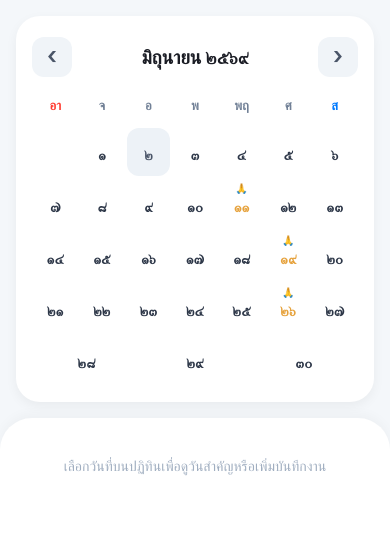
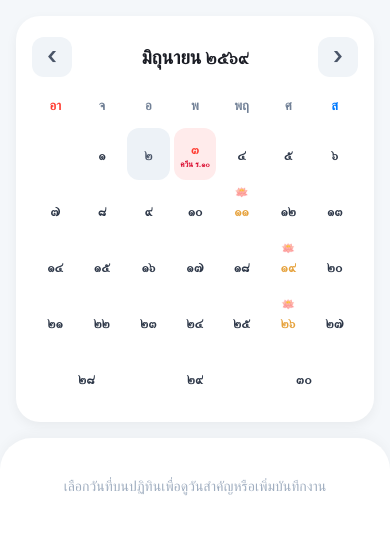
Before and after one commit to ballmechai-ux/-thai, a React Native app: screen / in a window 390 px wide. Shown: the top 534 px of the page. Built offline with nearby package versions, Linux system fonts and the light colour scheme.

Commit message:
Update App.jsx

```diff
--- a/App.jsx
+++ b/App.jsx
@@ -24,55 +24,55 @@ export default function App() {
   ];
   const daysOfWeek = ["อา", "จ", "อ", "พ", "พฤ", "ศ", "ส"];
 
-  // 1. ระบบฐานข้อมูลวันสำคัญและวันพระ (สามารถมาเพิ่มวันอื่นๆ ในนี้ทีหลังได้ครับ)
+  // ฐานข้อมูลวันสำคัญ วันพระ และระบุวันหยุด (เพิ่ม shortName สำหรับเขียนลงบนช่องวันที่)
   const holidayData = {
-    // เดือน มกราคม (01)
-    "01-01": { name: "วันขึ้นปีใหม่", isBuddhaDay: false },
-    "01-16": { name: "วันครู", isBuddhaDay: false },
-    // เดือน กุมภาพันธ์ (02)
-    "02-12": { name: "วันพระ (แรม ๘ ค่ำ เดือน ๒)", isBuddhaDay: true },
-    "02-19": { name: "วันพระ (แรม ๑๕ ค่ำ เดือน ๒)", isBuddhaDay: true },
-    "02-27": { name: "วันพระ (ขึ้น ๘ ค่ำ เดือน ๓)", isBuddhaDay: true },
-    // เดือน มีนาคม (03)
-    "03-06": { name: "วันมาฆบูชา (วันพระใหญ่)", isBuddhaDay: true },
-    "03-14": { name: "วันพระ (แรม ๘ ค่ำ เดือน ๓)", isBuddhaDay: true },
-    "03-21": { name: "วันพระ (แรม ๑๕ ค่ำ เดือน ๓)", isBuddhaDay: true },
-    "03-29": { name: "วันพระ (ขึ้น ๘ ค่ำ เดือน ๔)", isBuddhaDay: true },
-    // เดือน เมษายน (04)
-    "04-06": { name: "วันจักรี / วันพระใหญ่", isBuddhaDay: true },
-    "04-13": { name: "วันสงกรานต์", isBuddhaDay: false },
-    "04-14": { name: "วันสงกรานต์ / วันครอบครัว", isBuddhaDay: false },
-    "04-15": { name: "วันสงกรานต์", isBuddhaDay: false },
-    "04-21": { name: "วันพระ (แรม ๑๕ ค่ำ เดือน ๔)", isBuddhaDay: true },
-    "04-29": { name: "วันพระ (ขึ้น ๘ ค่ำ เดือน ๕)", isBuddhaDay: true },
-    // เดือน พฤษภาคม (05)
-    "05-01": { name: "วันแรงงานแห่งชาติ", isBuddhaDay: false },
-    "05-04": { name: "วันฉัตรมงคล", isBuddhaDay: false },
-    "05-06": { name: "วันพระ (แรม ๘ ค่ำ เดือน ๕)", isBuddhaDay: true },
-    "05-13": { name: "วันพระ (แรม ๑๕ ค่ำ เดือน ๕)", isBuddhaDay: true },
-    "05-22": { name: "วันวิสาขบูชา (วันพระใหญ่)", isBuddhaDay: true },
-    "05-30": { name: "วันพระ (แรม ๘ ค่ำ เดือน ๖)", isBuddhaDay: true },
-    // เดือน มิถุนายน (06)
-    "06-03": { name: "วันเฉลิมพระชนมพรรษาพระราชินี", isBuddhaDay: false },
-    "06-11": { name: "วันพระ (แรม ๑๕ ค่ำ เดือน ๖)", isBuddhaDay: true },
-    "06-19": { name: "วันพระ (ขึ้น ๘ ค่ำ เดือน ๗)", isBuddhaDay: true },
-    "06-26": { name: "วันพระ (ขึ้น ๑๕ ค่ำ เดือน ๗)", isBuddhaDay: true },
-    // เดือน กรกฎาคม (07)
-    "07-11": { name: "วันพระ (แรม ๑๕ ค่ำ เดือน ๗)", isBuddhaDay: true },
-    "07-19": { name: "วันพระ (ขึ้น ๘ ค่ำ เดือน ๘)", isBuddhaDay: true },
-    "07-25": { name: "วันอาสาฬหบูชา (วันพระใหญ่)", isBuddhaDay: true },
-    "07-26": { name: "วันเข้าพรรษา", isBuddhaDay: false },
-    "07-28": { name: "วันเฉลิมพระชนมพรรษา ร.๑๐", isBuddhaDay: false },
-    // เดือน สิงหาคม (08)
-    "08-12": { name: "วันแม่แห่งชาติ", isBuddhaDay: false },
-    // เดือน ตุลาคม (10)
-    "10-13": { name: "วันคล้ายวันสวรรคต ร.๙", isBuddhaDay: false },
-    "10-23": { name: "วันปิยมหาราช", isBuddhaDay: false },
-    "10-24": { name: "วันออกพรรษา (วันพระใหญ่)", isBuddhaDay: true },
-    // เดือน ธันวาคม (12)
-    "12-05": { name: "วันพ่อแห่งชาติ", isBuddhaDay: false },
-    "12-10": { name: "วันรัฐธรรมนูญ", isBuddhaDay: false },
-    "12-31": { name: "วันสิ้นปี", isBuddhaDay: false },
+    // มกราคม
+    "01-01": { name: "วันขึ้นปีใหม่", shortName: "ปีใหม่", isBuddhaDay: false, isGovernmentHoliday: true, isBankHoliday: true },
+    "01-16": { name: "วันครู", shortName: "วันครู", isBuddhaDay: false, isGovernmentHoliday: false, isBankHoliday: false },
+    // กุมภาพันธ์
+    "02-12": { name: "วันพระ (แรม ๘ ค่ำ เดือน ๒)", shortName: "", isBuddhaDay: true, isGovernmentHoliday: false, isBankHoliday: false },
+    "02-19": { name: "วันพระ (แรม ๑๕ ค่ำ เดือน ๒)", shortName: "", isBuddhaDay: true, isGovernmentHoliday: false, isBankHoliday: false },
+    "02-27": { name: "วันพระ (ขึ้น ๘ ค่ำ เดือน ๓)", shortName: "", isBuddhaDay: true, isGovernmentHoliday: false, isBankHoliday: false },
+    // มีนาคม
+    "03-06": { name: "วันมาฆบูชา", shortName: "มาฆบูชา", isBuddhaDay: true, isGovernmentHoliday: true, isBankHoliday: true },
+    "03-14": { name: "วันพระ (แรม ๘ ค่ำ เดือน ๓)", shortName: "", isBuddhaDay: true, isGovernmentHoliday: false, isBankHoliday: false },
+    "03-21": { name: "วันพระ (แรม ๑๕ ค่ำ เดือน ๓)", shortName: "", isBuddhaDay: true, isGovernmentHoliday: false, isBankHoliday: false },
+    "03-29": { name: "วันพระ (ขึ้น ๘ ค่ำ เดือน ๔)", shortName: "", isBuddhaDay: true, isGovernmentHoliday: false, isBankHoliday: false },
+    // เมษายน
+    "04-06": { name: "วันจักรี", shortName: "วันจักรี", isBuddhaDay: false, isGovernmentHoliday: true, isBankHoliday: true },
+    "04-13": { name: "วันสงกรานต์", shortName: "สงกรานต์", isBuddhaDay: false, isGovernmentHoliday: true, isBankHoliday: true },
+    "04-14": { name: "วันสงกรานต์ / วันครอบครัว", shortName: "สงกรานต์", isBuddhaDay: false, isGovernmentHoliday: true, isBankHoliday: true },
+    "04-15": { name: "วันสงกรานต์", shortName: "สงกรานต์", isBuddhaDay: false, isGovernmentHoliday: true, isBankHoliday: true },
+    "04-21": { name: "วันพระ (แรม ๑๕ ค่ำ เดือน ๔)", shortName: "", isBuddhaDay: true, isGovernmentHoliday: false, isBankHoliday: false },
+    "04-29": { name: "วันพระ (ขึ้น ๘ ค่ำ เดือน ๕)", shortName: "", isBuddhaDay: true, isGovernmentHoliday: false, isBankHoliday: false },
+    // พฤษภาคม
+    "05-01": { name: "วันแรงงานแห่งชาติ", shortName: "วันแรงงาน", isBuddhaDay: false, isGovernmentHoliday: false, isBankHoliday: true },
+    "05-04": { name: "วันฉัตรมงคล", shortName: "ฉัตรมงคล", isBuddhaDay: false, isGovernmentHoliday: true, isBankHoliday: true },
+    "05-06": { name: "วันพระ (แรม ๘ ค่ำ เดือน ๕)", shortName: "", isBuddhaDay: true, isGovernmentHoliday: false, isBankHoliday: false },
+    "05-13": { name: "วันพระ (แรม ๑๕ ค่ำ เดือน ๕)", shortName: "", isBuddhaDay: true, isGovernmentHoliday: false, isBankHoliday: false },
+    "05-22": { name: "วันวิสาขบูชา", shortName: "วิสาขบูชา", isBuddhaDay: true, isGovernmentHoliday: true, isBankHoliday: true },
+    "05-30": { name: "วันพระ (แรม ๘ ค่ำ เดือน ๖)", shortName: "", isBuddhaDay: true, isGovernmentHoliday: false, isBankHoliday: false },
+    // มิถุนายน
+    "06-03": { name: "วันเฉลิมพระชนมพรรษา สมเด็จพระนางเจ้าฯ พระบรมราชินี", shortName: "ควีน ร.๑๐", isBuddhaDay: false, isGovernmentHoliday: true, isBankHoliday: true },
+    "06-11": { name: "วันพระ (แรม ๑๕ ค่ำ เดือน ๖)", shortName: "", isBuddhaDay: true, isGovernmentHoliday: false, isBankHoliday: false },
+    "06-19": { name: "วันพระ (ขึ้น ๘ ค่ำ เดือน ๗)", shortName: "", isBuddhaDay: true, isGovernmentHoliday: false, isBankHoliday: false },
+    "06-26": { name: "วันพระ (ขึ้น ๑๕ ค่ำ เดือน ๗)", shortName: "", isBuddhaDay: true, isGovernmentHoliday: false, isBankHoliday: false },
+    // กรกฎาคม
+    "07-11": { name: "วันพระ (แรม ๑๕ ค่ำ เดือน ๗)", shortName: "", isBuddhaDay: true, isGovernmentHoliday: false, isBankHoliday: false },
+    "07-19": { name: "วันพระ (ขึ้น ๘ ค่ำ เดือน ๘)", shortName: "", isBuddhaDay: true, isGovernmentHoliday: false, isBankHoliday: false },
+    "07-25": { name: "วันอาสาฬหบูชา", shortName: "อาสาฬหฯ", isBuddhaDay: true, isGovernmentHoliday: true, isBankHoliday: true },
+    "07-26": { name: "วันเข้าพรรษา", shortName: "เข้าพรรษา", isBuddhaDay: false, isGovernmentHoliday: true, isBankHoliday: false },
+    "07-28": { name: "วันเฉลิมพระชนมพรรษา ร.๑๐", shortName: "วัน ร.๑๐", isBuddhaDay: false, isGovernmentHoliday: true, isBankHoliday: true },
+    // สิงหาคม
+    "08-12": { name: "วันแม่แห่งชาติ", shortName: "วันแม่", isBuddhaDay: false, isGovernmentHoliday: true, isBankHoliday: true },
+    // ตุลาคม
+    "10-13": { name: "วันคล้ายวันสวรรคต ร.๙", shortName: "วัน ร.๙", isBuddhaDay: false, isGovernmentHoliday: true, isBankHoliday: true },
+    "10-23": { name: "วันปิยมหาราช", shortName: "ปิยมหาราช", isBuddhaDay: false, isGovernmentHoliday: true, isBankHoliday: true },
+    "10-24": { name: "วันออกพรรษา", shortName: "ออกพรรษา", isBuddhaDay: true, isGovernmentHoliday: false, isBankHoliday: false },
+    // ธันวาคม
+    "12-05": { name: "วันพ่อแห่งชาติ", shortName: "วันพ่อ", isBuddhaDay: false, isGovernmentHoliday: true, isBankHoliday: true },
+    "12-10": { name: "วันรัฐธรรมนูญ", shortName: "รัฐธรรมนูญ", isBuddhaDay: false, isGovernmentHoliday: true, isBankHoliday: true },
+    "12-31": { name: "วันสิ้นปี", shortName: "วันสิ้นปี", isBuddhaDay: false, isGovernmentHoliday: true, isBankHoliday: true },
   };
 
   const year = currentDate.getFullYear();
@@ -134,12 +134,28 @@ export default function App() {
     return `${toThaiNumber(dayNum)} ${months[monthNum]} ${toThaiNumber(yearNum)}`;
   };
 
-  // 2. ฟังก์ชันตรวจสอบวันสำคัญและวันพระจากวันที่
   const getHolidayInfo = (dateStr) => {
     if (!dateStr) return null;
     const parts = dateStr.split('-');
-    const monthDayKey = `${parts[1]}-${parts[2]}`; // ดึงเฉพาะ "MM-DD"
+    const monthDayKey = `${parts[1]}-${parts[2]}`;
     return holidayData[monthDayKey] || null;
+  };
+
+  const getHolidayTypeLabel = (holiday) => {
+    if (!holiday) return "";
+    if (holiday.isGovernmentHoliday && holiday.isBankHoliday) {
+      return "🔴 วันหยุดราชการ และ วันหยุดธนาคาร";
+    }
+    if (holiday.isGovernmentHoliday) {
+      return "🏛️ วันหยุดราชการ (ธนาคารเปิดทำการ)";
+    }
+    if (holiday.isBankHoliday) {
+      return "💵 วันหยุดธนาคาร (ราชการเปิดทำการ)";
+    }
+    if (holiday.isBuddhaDay) {
+      return "🪷 วันพระ / วันปฏิบัติธรรม";
+    }
+    return "⭐ วันสำคัญ";
   };
 
   return (
@@ -178,34 +194,49 @@ export default function App() {
             const isSelected = item.dateStr === selectedDate;
             const isToday = item.dateStr === new Date().toISOString().split('T')[0];
 
-            // เช็คว่าเป็นวันพระหรือวันสำคัญไหม
             const holiday = getHolidayInfo(item.dateStr);
             const isBuddhaDay = holiday && holiday.isBuddhaDay;
+            const isPublicHoliday = holiday && (holiday.isGovernmentHoliday || holiday.isBankHoliday);
+            const holidayLabel = holiday && holiday.shortName ? holiday.shortName : "";
 
             return (
               <TouchableOpacity
                 style={[
                   styles.cell,
                   isSelected && styles.selectedCell,
-                  isToday && !isSelected && styles.todayCell
+                  isToday && !isSelected && styles.todayCell,
+                  isPublicHoliday && !isSelected && styles.publicHolidayCell
                 ]}
                 onPress={() => handleSelectDate(item.dateStr)}
                 disabled={!item.date}
               >
-                {/* ถ้าเป็นวันพระ แสดงรูปพระ 🪷 หรือ 🙏 ข้างบนตัวเลข */}
+                {/* 1. เปลี่ยนจากรูปพระ 🙏 เป็น รูปดอกบัว 🪷 สีทอง */}
                 {isBuddhaDay && (
-                  <Text style={[styles.buddhaIcon, isSelected && { color: '#FFF' }]}>🙏</Text>
+                  <Text style={[styles.buddhaIcon, isSelected && { color: '#FFF' }]}>🪷</Text>
                 )}
 
                 <Text style={[
                   styles.cellText,
                   isSelected && styles.selectedCellText,
                   isToday && !isSelected && styles.todayCellText,
-                  isBuddhaDay && !isSelected && { color: '#E6A23C', fontWeight: '700' }, // ไฮไลต์ตัวเลขวันพระเป็นสีทอง
+                  isPublicHoliday && !isSelected && { color: '#FF3B30' },
+                  isBuddhaDay && !isSelected && !isPublicHoliday && { color: '#E6A23C', fontWeight: '700' },
                   !item.date && styles.emptyCellText
                 ]}>
                   {item.date ? toThaiNumber(item.date) : ""}
                 </Text>
+
+                {/* 2. เขียนชื่อวันหยุดย่อๆ ลงบนช่องวันที่ใต้ตัวเลข */}
+                {item.date && holidayLabel !== "" && (
+                  <Text
+                    numberOfLines={1}
+                    ellipsizeMode="tail"
+                    style={[styles.holidayCellLabel, isSelected && { color: '#FFF' }]}
+                  >
+                    {holidayLabel}
+                  </Text>
+                )}
+
                 {hasEvent && <View style={[styles.eventDot, isSelected && styles.selectedEventDot]} />}
               </TouchableOpacity>
             );
@@ -213,30 +244,36 @@ export default function App() {
         />
       </View>
 
-      {/* บอร์ดแสดงรายละเอียดกิจกรรมและวันสำคัญด้านล่าง */}
+      {/* บอร์ดแสดงรายละเอียดด้านล่าง */}
       <View style={styles.bottomCard}>
         {selectedDate ? (
           <View style={styles.eventListContainer}>
             <View style={styles.bottomHeaderRow}>
               <Text style={styles.eventListTitle}>วันที่ {getThaiDayLabel(selectedDate)}</Text>
-
-              {/* ปุ่มกดเพื่อเพิ่มกิจกรรมส่วนตัว */}
               <TouchableOpacity style={styles.addEventBtn} onPress={openAddEventModal}>
                 <Text style={styles.addEventBtnText}>+ บันทึกงาน</Text>
               </TouchableOpacity>
             </View>
 
-            {/* 3. ส่วนแสดงข้อมูลวันสำคัญที่ระบบตรวจเจอ */}
+            {/* ส่วนแสดงข้อมูลวันสำคัญ/วันหยุด */}
             {getHolidayInfo(selectedDate) && (
-              <View style={[styles.holidayCard, getHolidayInfo(selectedDate).isBuddhaDay ? styles.buddhaCardBg : styles.normalHolidayCardBg]}>
-                <Text style={styles.holidayEmoji}>
-                  {getHolidayInfo(selectedDate).isBuddhaDay ? "🔴 วันพระใหญ่ / วันปฏิบัติธรรม" : "⭐ วันสำคัญ"}
+              <View style={[
+                styles.holidayCard,
+                getHolidayInfo(selectedDate).isGovernmentHoliday || getHolidayInfo(selectedDate).isBankHoliday
+                  ? styles.redHolidayCardBg
+                  : getHolidayInfo(selectedDate).isBuddhaDay ? styles.buddhaCardBg : styles.normalHolidayCardBg
+              ]}>
+                <Text style={[
+                  styles.holidayTypeLabel,
+                  (getHolidayInfo(selectedDate).isGovernmentHoliday || getHolidayInfo(selectedDate).isBankHoliday) && { color: '#D90429' },
+                  getHolidayInfo(selectedDate).isBuddhaDay && !getHolidayInfo(selectedDate).isGovernmentHoliday && { color: '#E6A23C' }
+                ]}>
+                  {getHolidayTypeLabel(getHolidayInfo(selectedDate))}
                 </Text>
                 <Text style={styles.holidayNameText}>{getHolidayInfo(selectedDate).name}</Text>
               </View>
             )}
 
-            {/* ส่วนแสดงกิจกรรมส่วนตัวที่ผู้ใช้พิมพ์บันทึกไว้ */}
             <Text style={styles.sectionSubTitle}>บันทึกกิจกรรมส่วนตัว:</Text>
             {events[selectedDate] && events[selectedDate].length > 0 ? (
               <FlatList
@@ -293,17 +330,7 @@ export default function App() {
 
 const styles = StyleSheet.create({
   container: { flex: 1, backgroundColor: '#F4F7FA' },
-  calendarCard: {
-    backgroundColor: '#FFFFFF',
-    borderRadius: 24,
-    margin: 16,
-    padding: 16,
-    shadowColor: '#000',
-    shadowOffset: { width: 0, height: 4 },
-    shadowOpacity: 0.05,
-    shadowRadius: 12,
-    elevation: 3,
-  },
+  calendarCard: { backgroundColor: '#FFFFFF', borderRadius: 24, margin: 16, padding: 16, shadowColor: '#000', shadowOffset: { width: 0, height: 4 }, shadowOpacity: 0.05, shadowRadius: 12, elevation: 3 },
   header: { flexDirection: 'row', justifyContent: 'space-between', alignItems: 'center', marginBottom: 20, marginTop: 5 },
   headerTitle: { fontSize: 19, fontWeight: '700', color: '#1A1C24' },
   navButtonContainer: { width: 40, height: 40, backgroundColor: '#F0F4F8', borderRadius: 12, justifyContent: 'center', alignItems: 'center' },
@@ -311,34 +338,36 @@ const styles = StyleSheet.create({
   weekDaysContainer: { flexDirection: 'row', marginBottom: 12 },
   weekDayText: { flex: 1, textAlign: 'center', fontWeight: '600', color: '#718096', fontSize: 13 },
 
-  // ช่องวันที่ + จัดตำแหน่งรูปพระ
-  cell: { flex: 1, height: 48, justifyContent: 'center', alignItems: 'center', margin: 2, borderRadius: 12, position: 'relative' },
-  cellText: { fontSize: 15, fontWeight: '600', color: '#2D3748', marginTop: 4 },
-  buddhaIcon: { fontSize: 10, position: 'absolute', top: 2, color: '#E6A23C' },
+  // ปรับขนาดช่องวันที่ให้สูงขึ้นเล็กน้อย (จาก 48 เป็น 52) เพื่อรองรับตัวอักษรชื่อวันหยุดย่อด้านล่าง
+  cell: { flex: 1, height: 52, justifyContent: 'center', alignItems: 'center', margin: 2, borderRadius: 12, position: 'relative text' },
+  cellText: { fontSize: 14, fontWeight: '700', color: '#2D3748', marginTop: 2 },
+  buddhaIcon: { fontSize: 11, position: 'absolute', top: 1, color: '#E6A23C' },
+
+  // ตัวอักษรกำกับชื่อวันหยุดขนาดจิ๋วในช่องวันที่
+  holidayCellLabel: { fontSize: 8, color: '#D90429', fontWeight: '600', marginTop: 1, textAlign: 'center', width: '95%' },
+
   emptyCellText: { color: '#E2E8F0' },
   todayCell: { backgroundColor: '#EDF2F7' },
   todayCellText: { color: '#4A5568', fontWeight: '700' },
   selectedCell: { backgroundColor: '#007AFF' },
   selectedCellText: { color: '#FFFFFF', fontWeight: '700' },
-  eventDot: { width: 5, height: 5, backgroundColor: '#FF3B30', borderRadius: 2.5, position: 'absolute', bottom: 2 },
+  publicHolidayCell: { backgroundColor: '#FFEBEB' },
+  eventDot: { width: 4, height: 4, backgroundColor: '#FF3B30', borderRadius: 2, position: 'absolute', bottom: 1 },
   selectedEventDot: { backgroundColor: '#FFFFFF' },
 
-  // บอร์ดด้านล่าง
   bottomCard: { flex: 1, backgroundColor: '#FFFFFF', borderTopLeftRadius: 32, borderTopRightRadius: 32, padding: 24, shadowColor: '#000', shadowOffset: { width: 0, height: -4 }, shadowOpacity: 0.03, shadowRadius: 12, elevation: 5 },
   eventListContainer: { flex: 1 },
   bottomHeaderRow: { flexDirection: 'row', justifyContent: 'space-between', alignItems: 'center', marginBottom: 12 },
   eventListTitle: { fontSize: 17, fontWeight: '700', color: '#1A1C24' },
   sectionSubTitle: { fontSize: 14, fontWeight: '700', color: '#718096', marginTop: 14, marginBottom: 8 },
-
-  // ปุ่มเพิ่มงานแบบใหม่แยกสัดส่วน
   addEventBtn: { backgroundColor: '#E8F2FF', paddingHorizontal: 12, paddingVertical: 6, borderRadius: 10 },
   addEventBtnText: { color: '#007AFF', fontWeight: '700', fontSize: 13 },
 
-  // การ์ดแสดงวันสำคัญ/วันพระ
   holidayCard: { padding: 12, borderRadius: 14, marginBottom: 10, borderWidth: 1 },
+  redHolidayCardBg: { backgroundColor: '#FFF0F2', borderColor: '#FFCCD5' },
   buddhaCardBg: { backgroundColor: '#FFF9E6', borderColor: '#FFE699' },
   normalHolidayCardBg: { backgroundColor: '#F0F9EB', borderColor: '#E1F3D8' },
-  holidayEmoji: { fontSize: 12, fontWeight: '700', color: '#E6A23C', marginBottom: 2 },
+  holidayTypeLabel: { fontSize: 12, fontWeight: '700', color: '#718096', marginBottom: 2 },
   holidayNameText: { fontSize: 15, fontWeight: '700', color: '#2C3E50' },
 
   eventItemCard: { flexDirection: 'row', alignItems: 'center', backgroundColor: '#F8FAFC', padding: 14, borderRadius: 16, marginBottom: 8, borderWidth: 1, borderColor: '#EDF2F7' },
```
